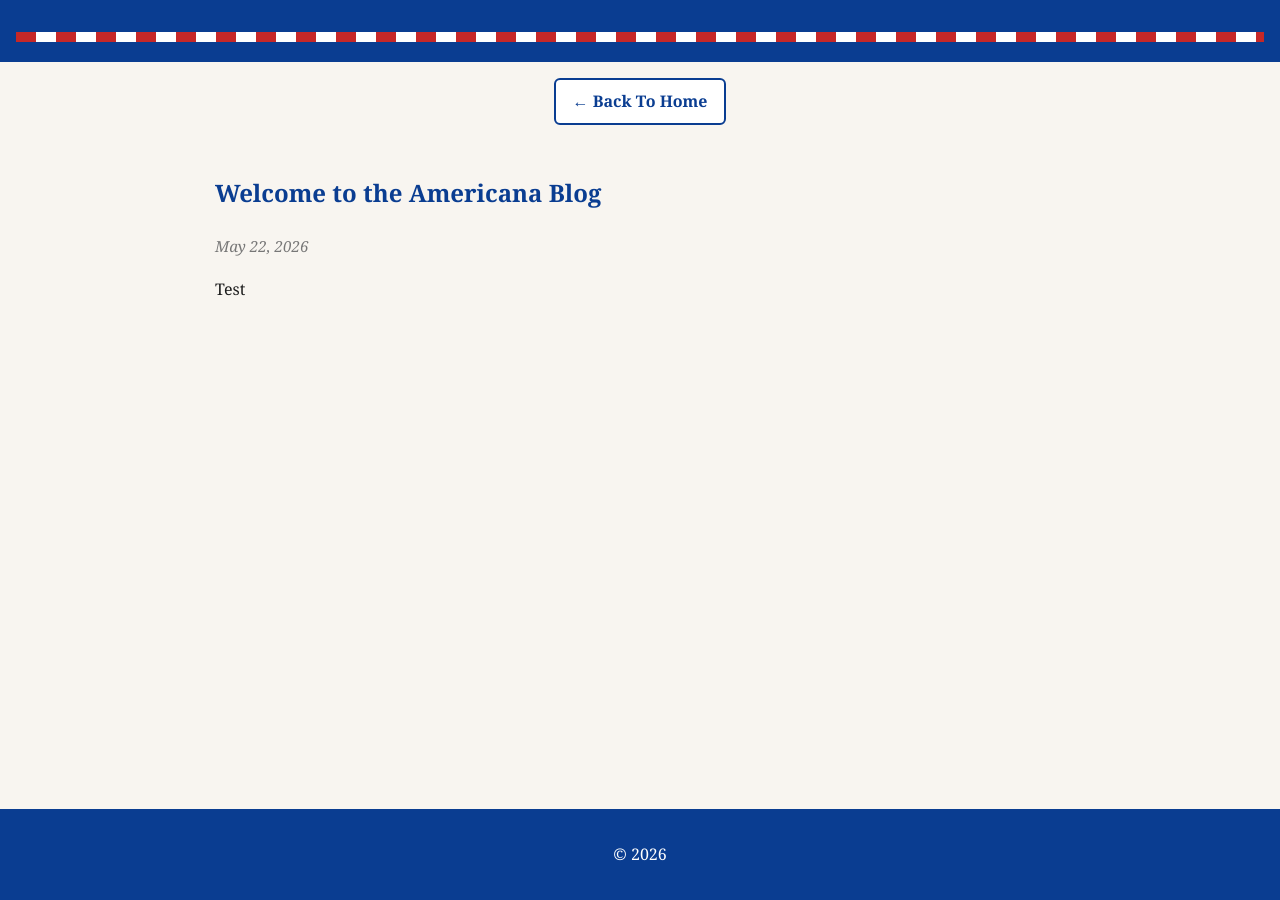
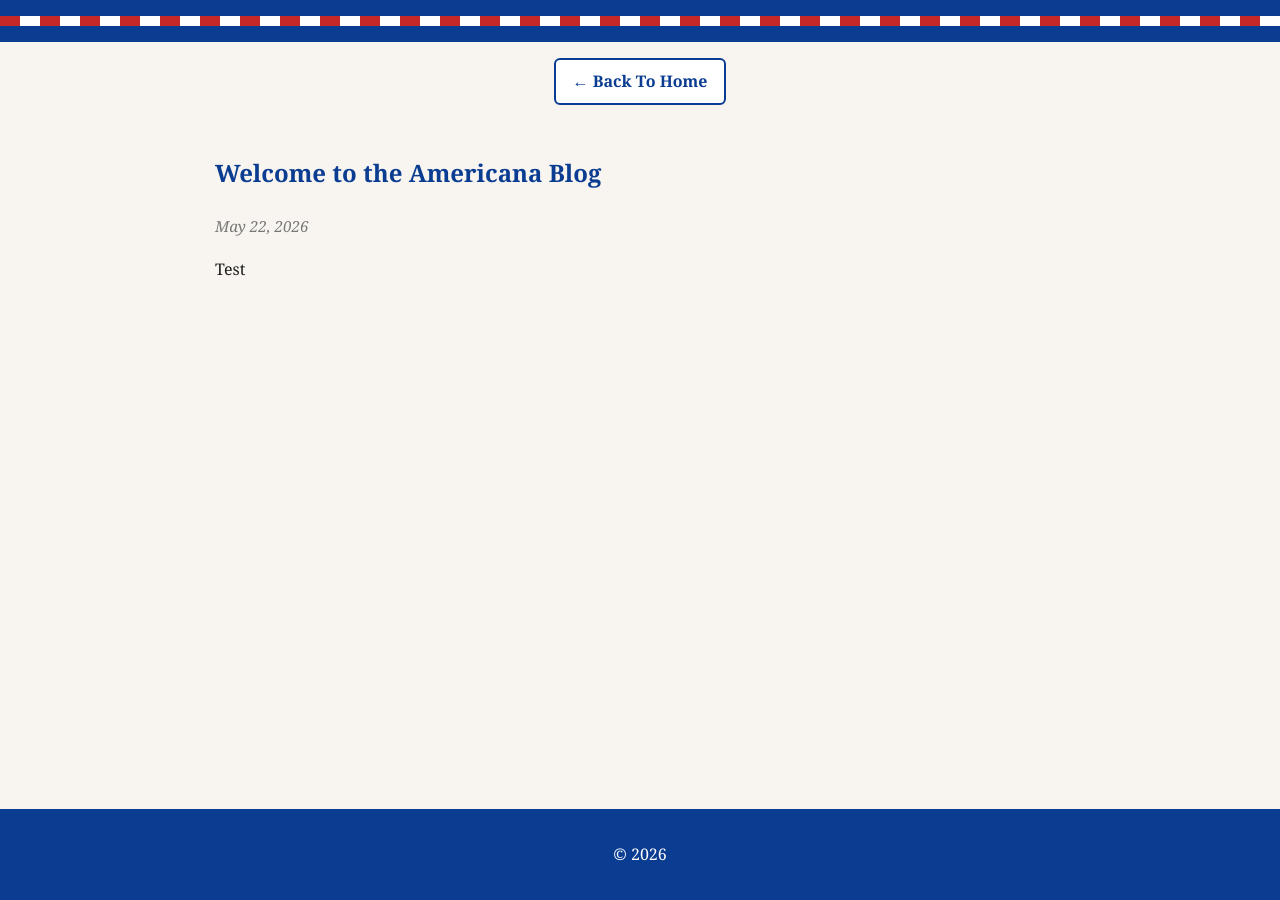
Before and after one commit to luccac19/eigenvectors, a Jekyll site: the page built from _posts/2026-05-22-welcome.md, in a window 1280 px wide. Built offline with Jekyll 4.4.1, drawn with Linux system fonts in a browser that asks for light colours.

Commit message:
Update style.css

```diff
--- a/assets/style.css
+++ b/assets/style.css
@@ -8,17 +8,24 @@ html, body {
   margin-bottom: 1rem;
 }
 .mini-header {
+  width: 100%;
   background: #0a3d91;
-  padding: 1.25rem 1rem;
-  position: relative;
+
+  padding: 1rem 0;
+
+  display: flex;
+  align-items: center;
+  justify-content: center;
 }
 
-/* Single Americana stripe */
+/* Americana stripe */
 .mini-header::after {
   content: "";
+
   display: block;
+
+  width: 100%;
   height: 10px;
-  margin-top: 0.75rem;
 
   background: repeating-linear-gradient(
     90deg,
```
